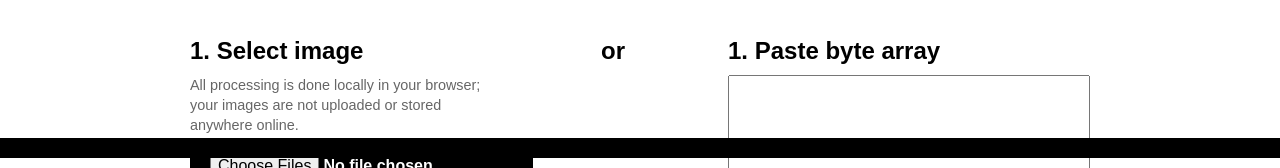
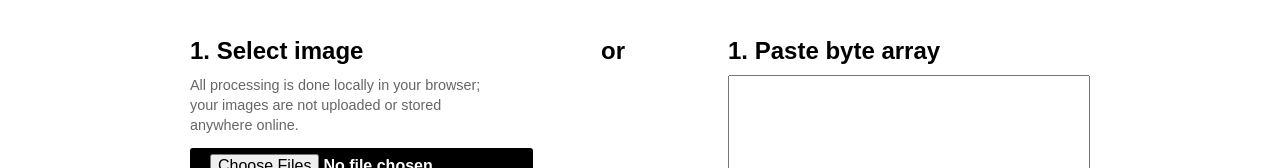
Before and after one commit to Hardwareclub/IMAGE-to-BITmap, a website: page index.html in a window 1280 px wide. Shown: the part 632-800 px from the top of the page. Drawn offline with Linux system fonts and the light colour scheme.

Commit message:
Update style.css

```diff
--- a/css/style.css
+++ b/css/style.css
@@ -231,7 +231,7 @@ h1{
 footer
 {
 position: absolute;
-bottom: 10px;
+bottom: auto ;
 background: rgb(0, 0, 0);
 height:0px;
 width: 100vw;
```
